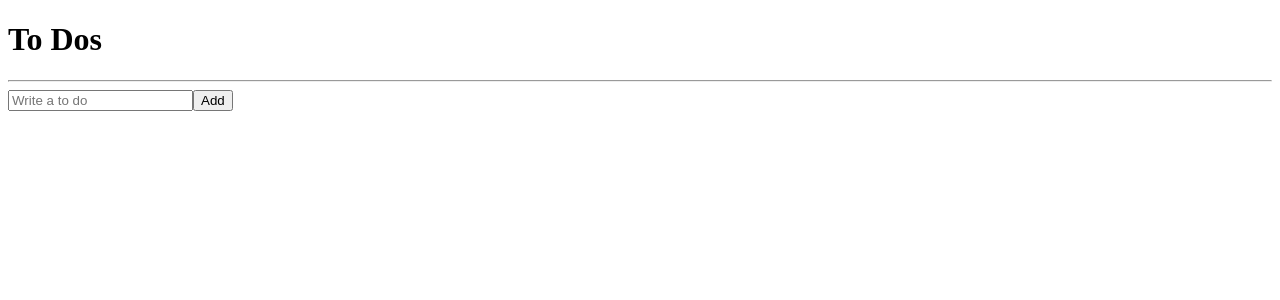
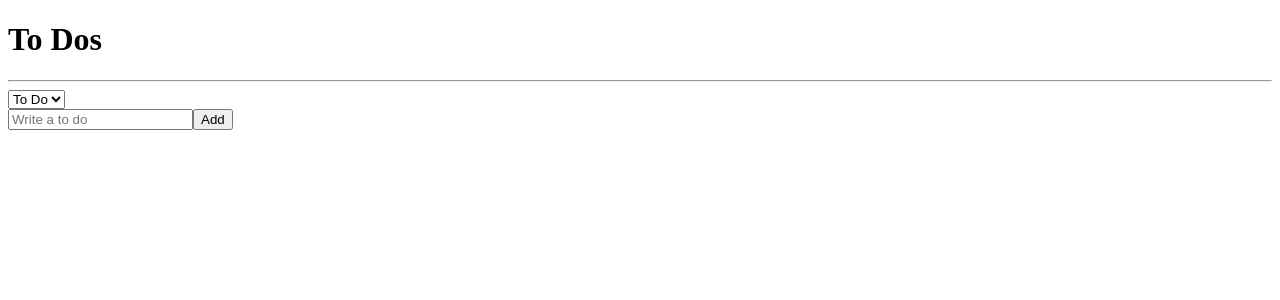
Before and after one commit to dbstj0403/todo-list, a React (Create React App) app: page / in a window 1280 px wide. Shown: the top 300 px of the page. Built offline with nearby package versions, Linux system fonts and the light colour scheme.

Commit message:
#6 Selectors

```diff
--- a/src/atom.tsx
+++ b/src/atom.tsx
@@ -1,11 +1,25 @@
-import { atom } from "recoil";
+import { atom, selector } from "recoil";
 export interface IToDo {
   text: string;
   id: number;
   category: "TO_DO" | "DOING" | "DONE";
 }
 
+export const categoryState = atom({
+  key: "category",
+  default: "TO_DO",
+});
+
 export const toDoState = atom<IToDo[]>({
   key: "toDo",
   default: [],
 });
+
+export const toDoSelector = selector({
+  key: "toDoSelector",
+  get: ({ get }) => {
+    const toDos = get(toDoState);
+    const category = get(categoryState);
+    return toDos.filter((toDo) => toDo.category === category);
+  },
+});
--- a/src/components/ToDo.tsx
+++ b/src/components/ToDo.tsx
@@ -1,6 +1,8 @@
 import React from "react";
 import { useSetRecoilState } from "recoil";
 import { IToDo, toDoState } from "../atom";
+
+const food = ["pizza", "mango", "kimchi", "kimbab"];
 
 function ToDo({ text, category, id }: IToDo) {
   const setToDos = useSetRecoilState(toDoState);
@@ -10,8 +12,7 @@
     } = event;
     setToDos((oldToDos) => {
       const targetIndex = oldToDos.findIndex((toDo) => toDo.id === id);
-      const oldToDo = oldToDos[targetIndex];
-      const newToDo = { text, id, category: "name" as any };
+      const newToDo = { text, id, category: name as any };
       return [
         ...oldToDos.slice(0, targetIndex),
         newToDo,
@@ -40,4 +41,5 @@
     </li>
   );
 }
+
 export default ToDo;
--- a/src/components/ToDoList.tsx
+++ b/src/components/ToDoList.tsx
@@ -1,25 +1,32 @@
 import { useRecoilState, useRecoilValue } from "recoil";
 import CreateToDo from "./CreateToDo";
 import ToDo from "./ToDo";
-import { toDoState } from "../atom";
+import { toDoSelector, toDoState, categoryState } from "../atom";
 
 function ToDoList() {
-  const toDos = useRecoilValue(toDoState);
-
+  const toDos = useRecoilValue(toDoSelector);
+  const [category, setCategory] = useRecoilState(categoryState);
+  const onInput = (event: React.FormEvent<HTMLSelectElement>) => {
+    setCategory(event.currentTarget.value);
+  };
   return (
     <div>
       <h1>To Dos</h1>
       <hr />
+      <select value={category} onInput={onInput}>
+        <option value="TO_DO">To Do</option>
+        <option value="DOING">Doing</option>
+        <option value="DONE">Done</option>
+      </select>
       <CreateToDo />
-      <ul>
-        {toDos.map((toDo) => (
-          <ToDo key={toDo.id} {...toDo} />
-        ))}
-      </ul>
+      {toDos?.map((toDo) => (
+        <ToDo key={toDo.id} {...toDo} />
+      ))}
     </div>
   );
 }
 export default ToDoList;
+
 // interface IForm {
 //   email: string;
 //   firstName: string;
```
